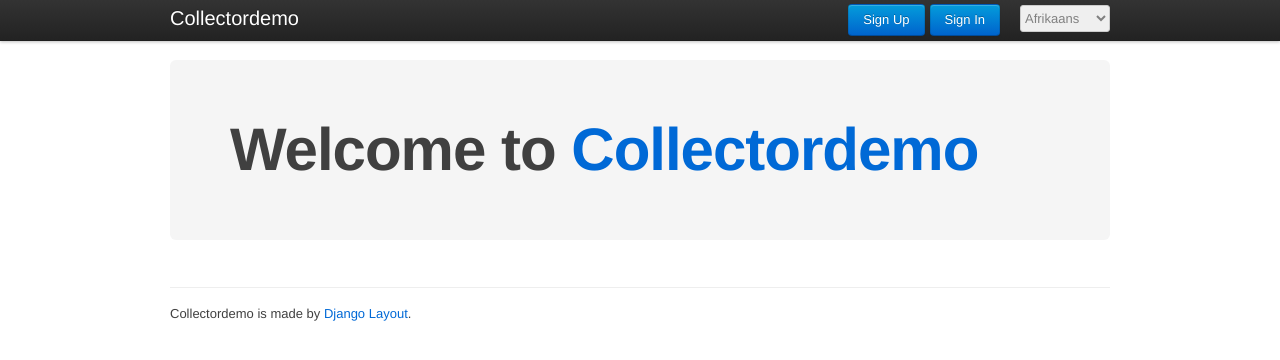
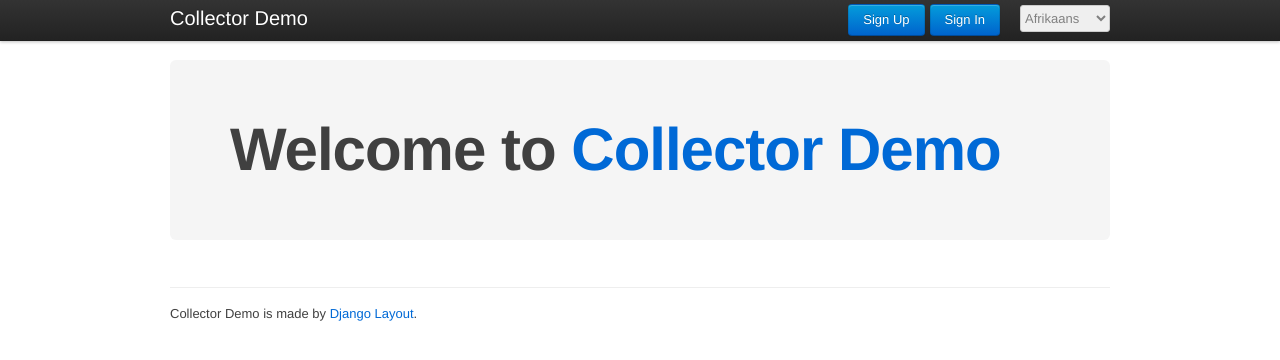
Before and after one commit to rentalita/django-collectordemo, a Django app: template src/python/collectordemo/default/templates/default/index.html in a window 1280 px wide. Shown: the top 360 px of the page. Run offline with Django 3.2, Linux system fonts and the light colour scheme; the template is opened without the code that fills it, so the values that code supplies are empty; some libraries are stand-ins or nearby versions.

Commit message:
find * -type f | xargs perl -pi -e 's/Collectordemo/Collector Demo/g'

```diff
--- a/src/python/collectordemo/default/templates/default/index.html
+++ b/src/python/collectordemo/default/templates/default/index.html
@@ -7,7 +7,7 @@
     <h1>
       {% trans "Welcome to" %}
       <a href="{% url collectordemo_index %}">
-        Collectordemo
+        Collector Demo
       </a>
     </h1>
   </div>
--- a/src/python/collectordemo/settings.py
+++ b/src/python/collectordemo/settings.py
@@ -10,7 +10,7 @@
     ('Crash Reports', 'crash-reports@collectordemo.com'),
 )
 
-DEFAULT_FROM_EMAIL = 'Collectordemo <no-reply@collectordemo.com>'
+DEFAULT_FROM_EMAIL = 'Collector Demo <no-reply@collectordemo.com>'
 
 MANAGERS = ADMINS
 
--- a/var/data/django-load.json
+++ b/var/data/django-load.json
@@ -2,7 +2,7 @@
     {
         "fields": {
             "domain": "localhost:8443",
-            "name": "Collectordemo"
+            "name": "Collector Demo"
         },
         "model": "sites.site",
         "pk": 1
@@ -10,7 +10,7 @@
     {
         "fields": {
             "domain": "www.collectordemo.com",
-            "name": "Collectordemo"
+            "name": "Collector Demo"
         },
         "model": "sites.site",
         "pk": 2
--- a/var/www/templates/404.html
+++ b/var/www/templates/404.html
@@ -5,7 +5,7 @@
 <div class="hero-unit">
   <h1>
     <a href="{% url collectordemo_index %}">
-      Collectordemo
+      Collector Demo
     </a>
   </h1>
   <p>
--- a/var/www/templates/500.html
+++ b/var/www/templates/500.html
@@ -5,7 +5,7 @@
 <div class="hero-unit">
   <h1>
     <a href="{% url collectordemo_index %}">
-      Collectordemo
+      Collector Demo
     </a>
   </h1>
   <p>
--- a/var/www/templates/base.html
+++ b/var/www/templates/base.html
@@ -5,9 +5,9 @@
   <head>
     <meta charset="utf-8">
     <meta name="description"
-          content="Collectordemo {% trans "is made by" %} Django Layout">
+          content="Collector Demo {% trans "is made by" %} Django Layout">
     <title>
-      Collectordemo - {% trans "Hello" %}
+      Collector Demo - {% trans "Hello" %}
     </title>
     <!--[if lt IE 9]>
         <script src="http://html5shim.googlecode.com/svn/trunk/html5.js"></script>
@@ -30,7 +30,7 @@
       <div class="fill">
         <div class="container">
           <a class="brand" href="{% url collectordemo_index %}">
-            Collectordemo
+            Collector Demo
           </a>
           <ul class="nav">
             {% if user.is_authenticated %}
@@ -104,7 +104,7 @@
     <div class="container">
       <footer>
         <p>
-          Collectordemo {% trans "is made by" %}
+          Collector Demo {% trans "is made by" %}
           <a href="https://github.com/rentalita/django-layout">Django Layout</a>.
         </p>
       </footer>
```
Also changed, not shown: README.md, 1 other file.
